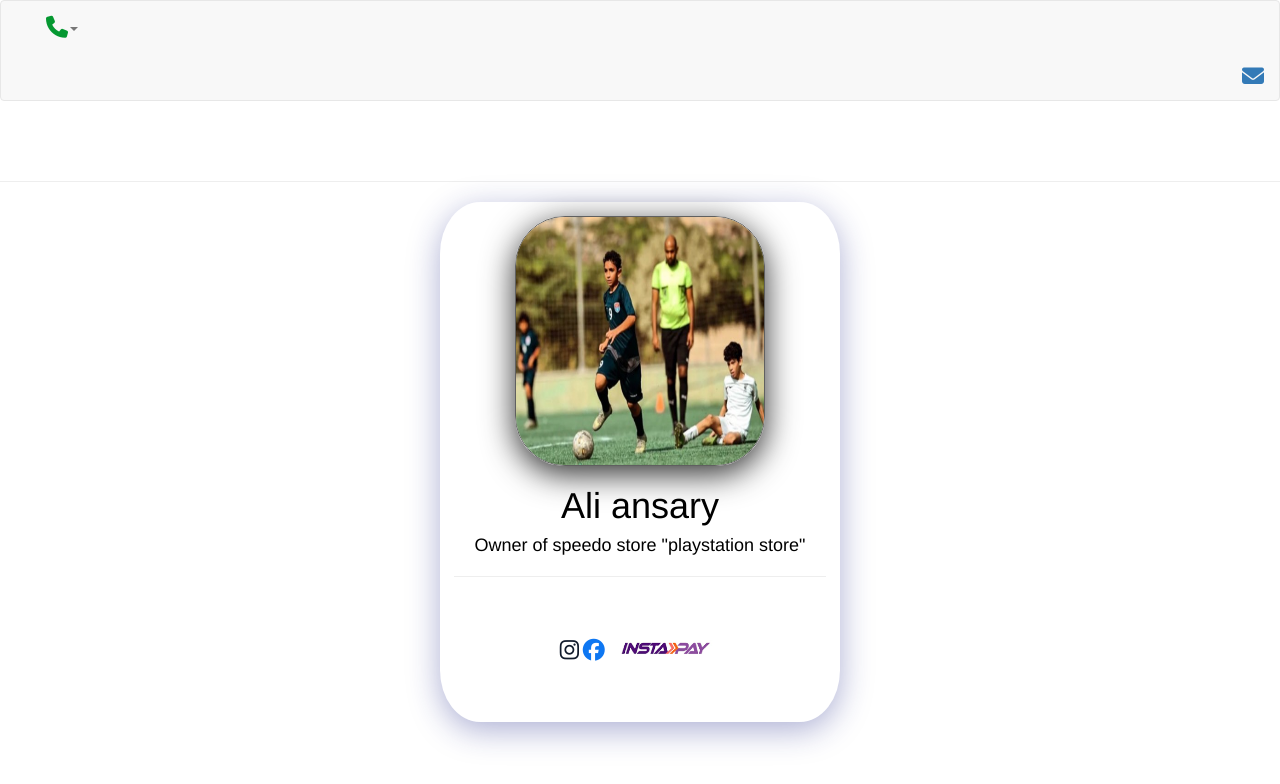
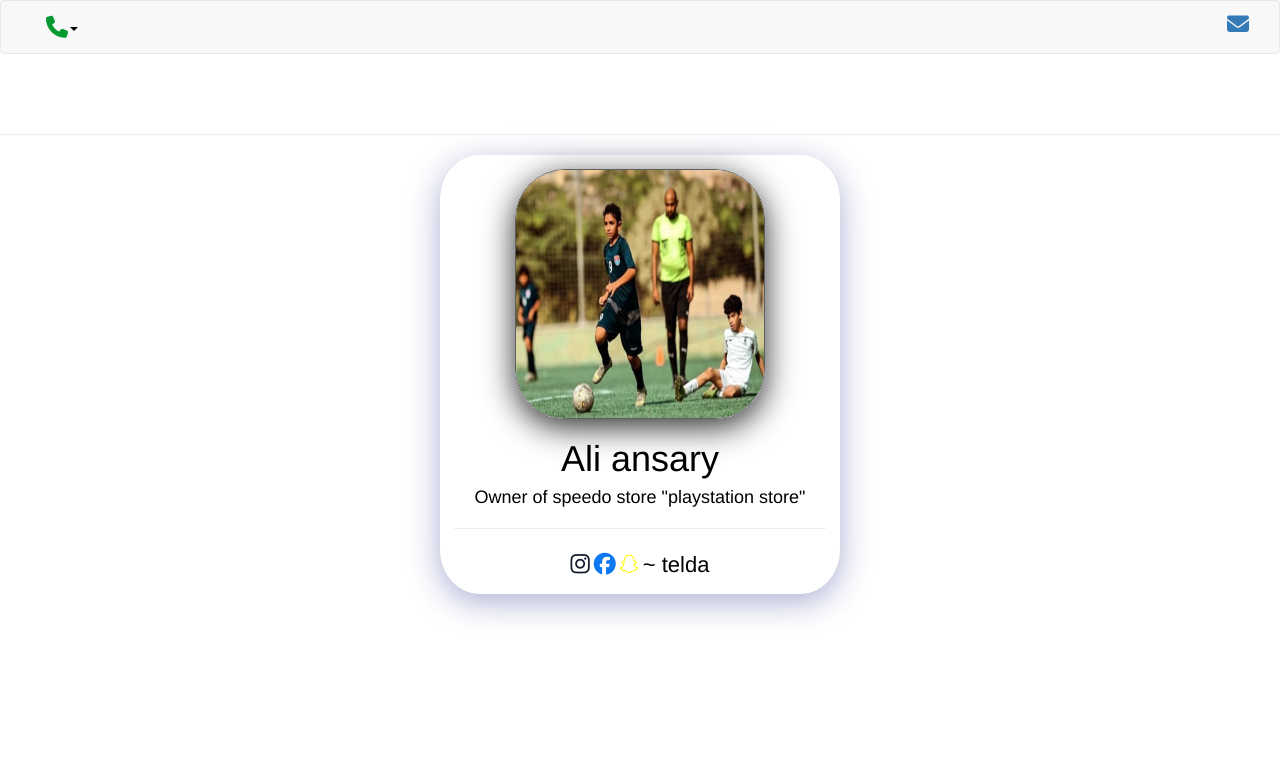
Before and after one commit to yamen693/ali, a plain HTML site: page index.html in a window 1280 px wide. Drawn offline with nearby package versions, Linux system fonts and the light colour scheme.

Commit message:
commit to main

```diff
--- a/index.html
+++ b/index.html
@@ -62,19 +62,20 @@
               </ul>
             </li>
           </ul>
+          <form class="navbar-form navbar-right">
+            <a href="mailto:karmahossam112@gmail.com"><i class="fa-solid fa-envelope"></i></a>
+
+
+
+         <form class="navbar-form navbar-left">
+        </form>
 
       </div>
 
-          <form class="navbar-form navbar-right">
-             <a href="mailto:a.Abdelgalil@glcpaints.com"><i class="fa-solid fa-envelope"></i></a>
 
 
 
-          <form class="navbar-form navbar-left">
 
-
-
-          </form>
 
           <ul class="nav navbar-nav navbar-right">
 
@@ -103,8 +104,8 @@
  <a href="https://www.instagram.com/alialansary10?utm_source=ig_web_button_share_sheet&igsh=ZDNlZDc0MzIxNw=="><i class="fa-brands fa-instagram" style="color: #111b2c;"></i></a>
 
 <a href="https://www.facebook.com/profile.php?id=100072440604737&mibextid=YMEMSu"><i class="fa-brands fa-facebook" style="color: #0e77f2;"></i></a>
-
-<a href="./instapay username.html"><img src="./instapay.png" style="width: 30%;" alt=""></a>
+<a href="https://www.snapchat.com/add/alialialansary?share_id=4UWvnlxSOfw&locale=en-GB"><i class="fa-brands fa-snapchat fa-sm" style="color: #fffc00;"></i></a>
+<a id="teld" href="./instapay username.html" style="text-decoration: none;"><span>&#126; telda</span> </a>
 
 
 
--- a/style.css
+++ b/style.css
@@ -114,6 +114,12 @@ body{
     padding: 15px;
   }
 
+span {
+  content: "\007E";
+  color: black;
+ height: 0%;
+}
+
 
   .col-1 {width: 8.33%;}
   .col-2 {width: 16.66%;}
```
Also changed, not shown: instapay username.html (+7 -3 lines), 411473369_1025246315202211_5226202382364301136_n.jpg (added), Screenshot 2024-01-08 182120.png (added), download (1).png (added), download.png (added), telda.jpg (added).
